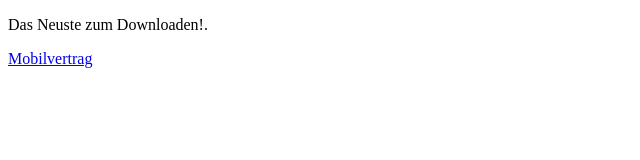
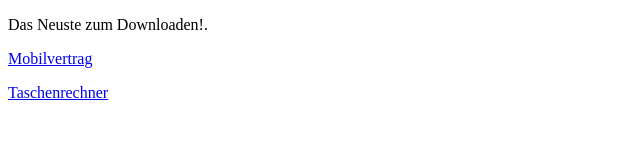
Before and after one commit to Jannintendo/Jannintendo.github.io, a plain HTML site: page index.html in a window 1280 px wide. Shown: the whole page, without its empty margins (0-640 px from the left). Drawn offline with Linux system fonts and the light colour scheme.

Commit message:
Add files via upload

```diff
--- a/index.html
+++ b/index.html
@@ -7,6 +7,8 @@
 
 <p>Das Neuste zum Downloaden!.</p>
 <a href="Mobilvertrag.xlsx">Mobilvertrag</a>
+<p>
+<a href="Taschenrechner.xlsx">Taschenrechner</a>
 
 </body>
 </html>
```
Also changed, not shown: 1 other file.
